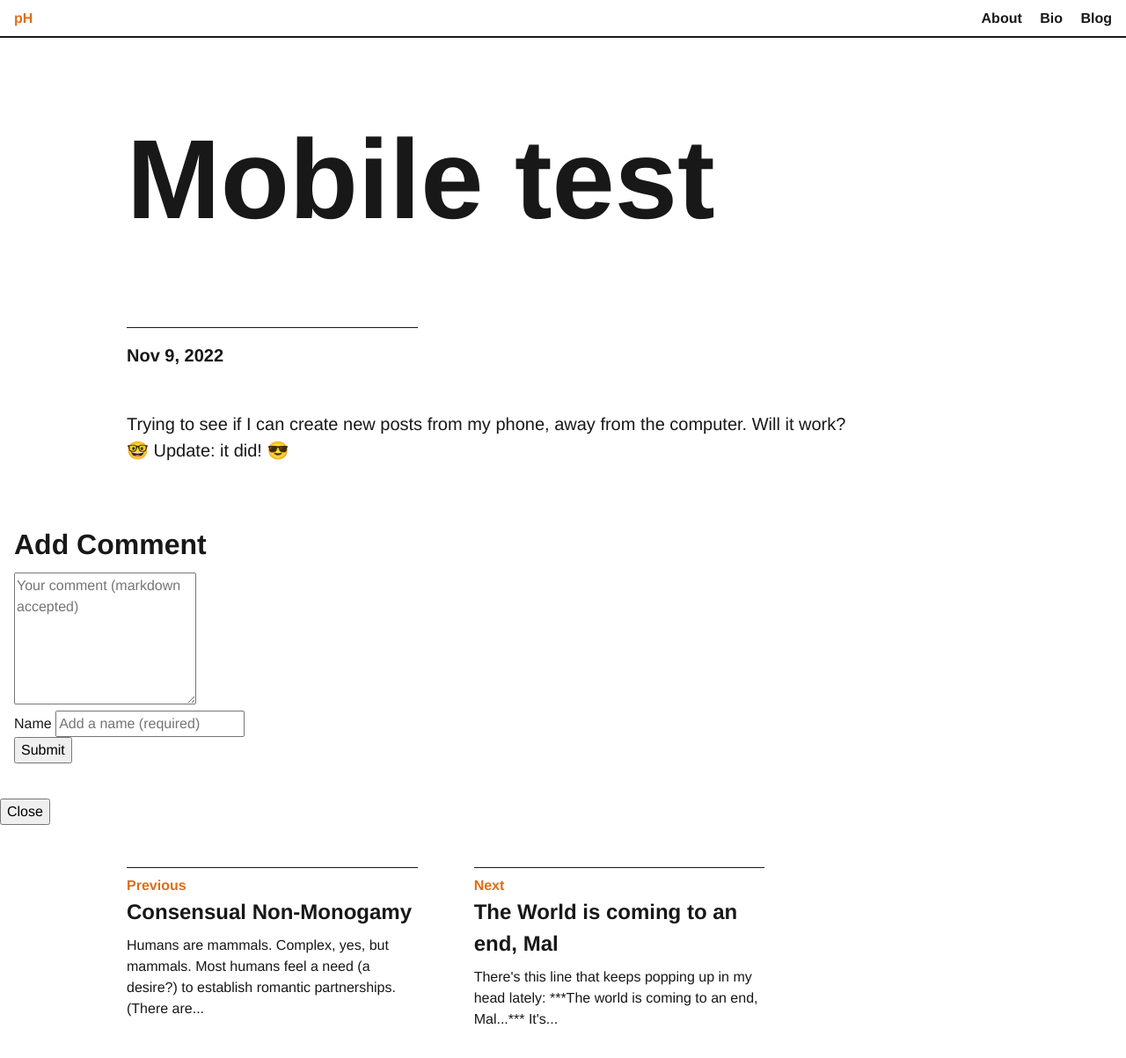
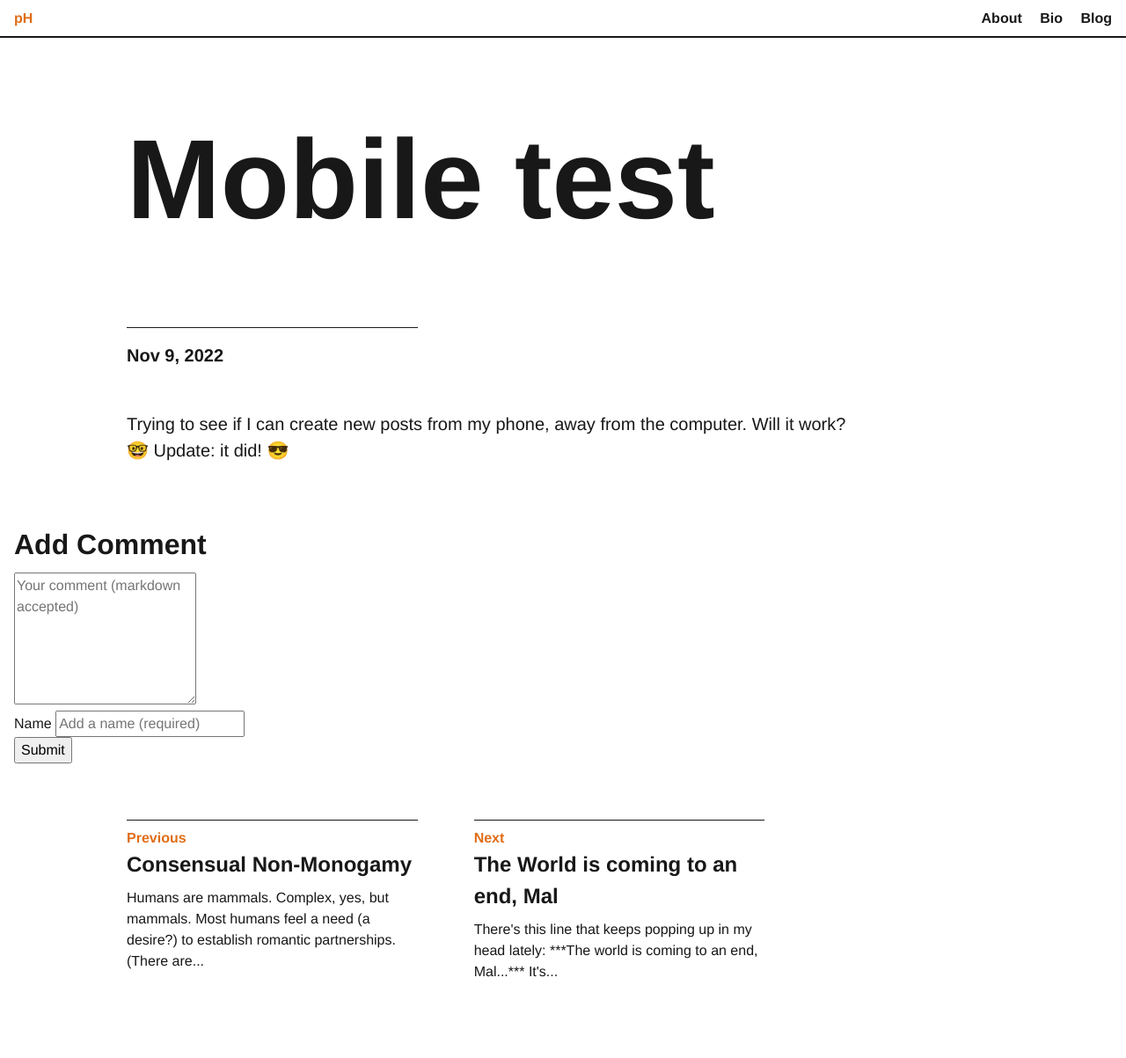
Before and after one commit to pedro-homero/pedro-homero.github.io, a Jekyll site: the page built from _posts/2022-11-09-mobile-test.markdown, in a window 1280 px wide. Shown: the whole page at 88% size. Built offline with Jekyll 4.4.1, drawn with Linux system fonts in a browser that asks for light colours; nearby versions of some CDN libraries; comment, search, counter and statistics services are not loaded; after the commit the page ends 1149 px from its top, so only the background shows below that.

Commit message:
Update comment_form.html

```diff
--- a/_includes/comment_form.html
+++ b/_includes/comment_form.html
@@ -21,13 +21,3 @@
     <button class="button" id="comment-form-submit">Submit</button>
 
 </form>
-
-<article class="modal mdl-card mdl-shadow--2dp">
-  <div>
-    <h3 class="modal-title js-modal-title"></h3>
-  </div>
-  <div class="mdl-card__supporting-text js-modal-text"></div>
-  <div class="mdl-card__actions mdl-card--border">
-    <button class="button mdl-button--colored mdl-js-button mdl-js-ripple-effect js-close-modal">Close</button>
-  </div>
-</article>
```
